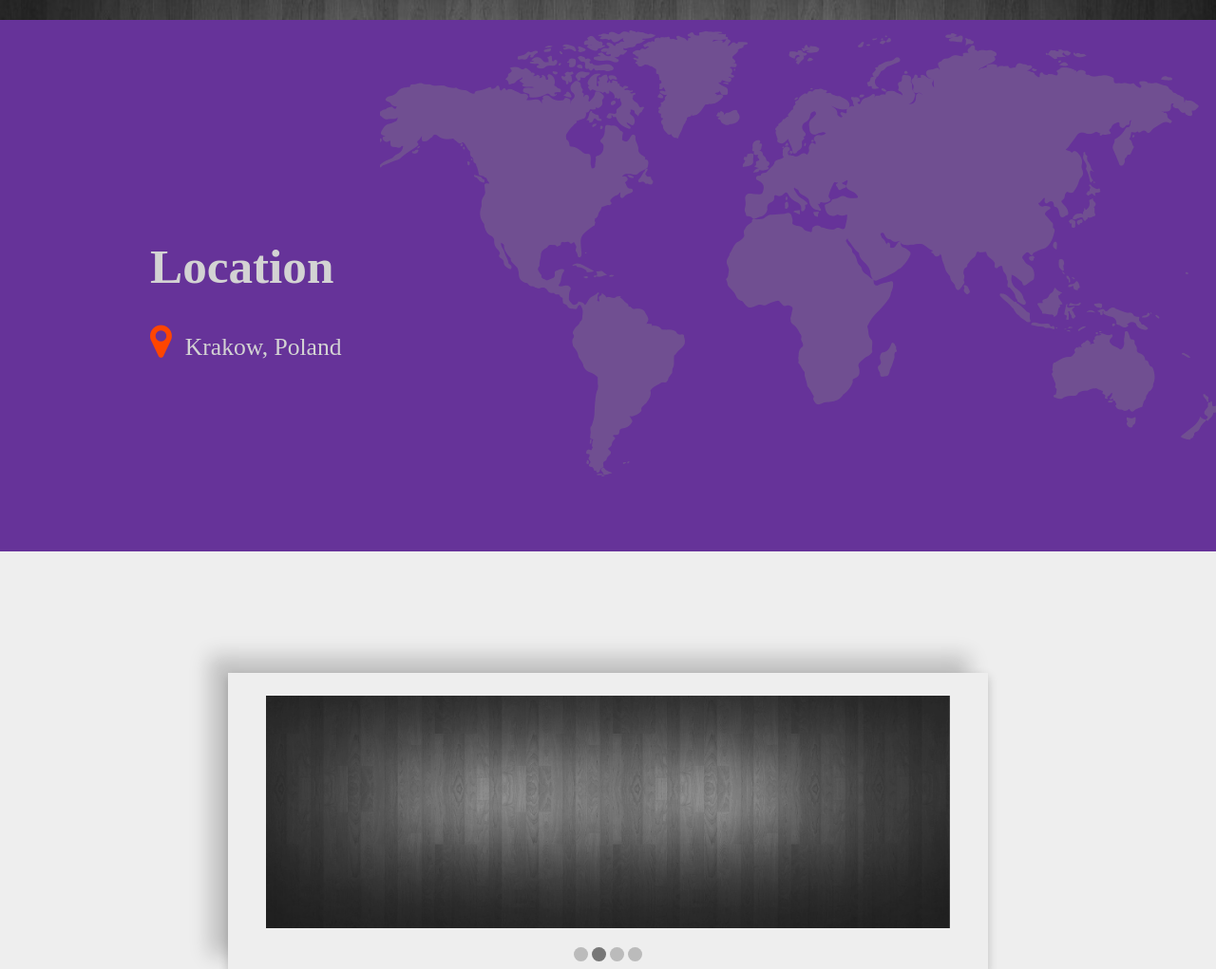
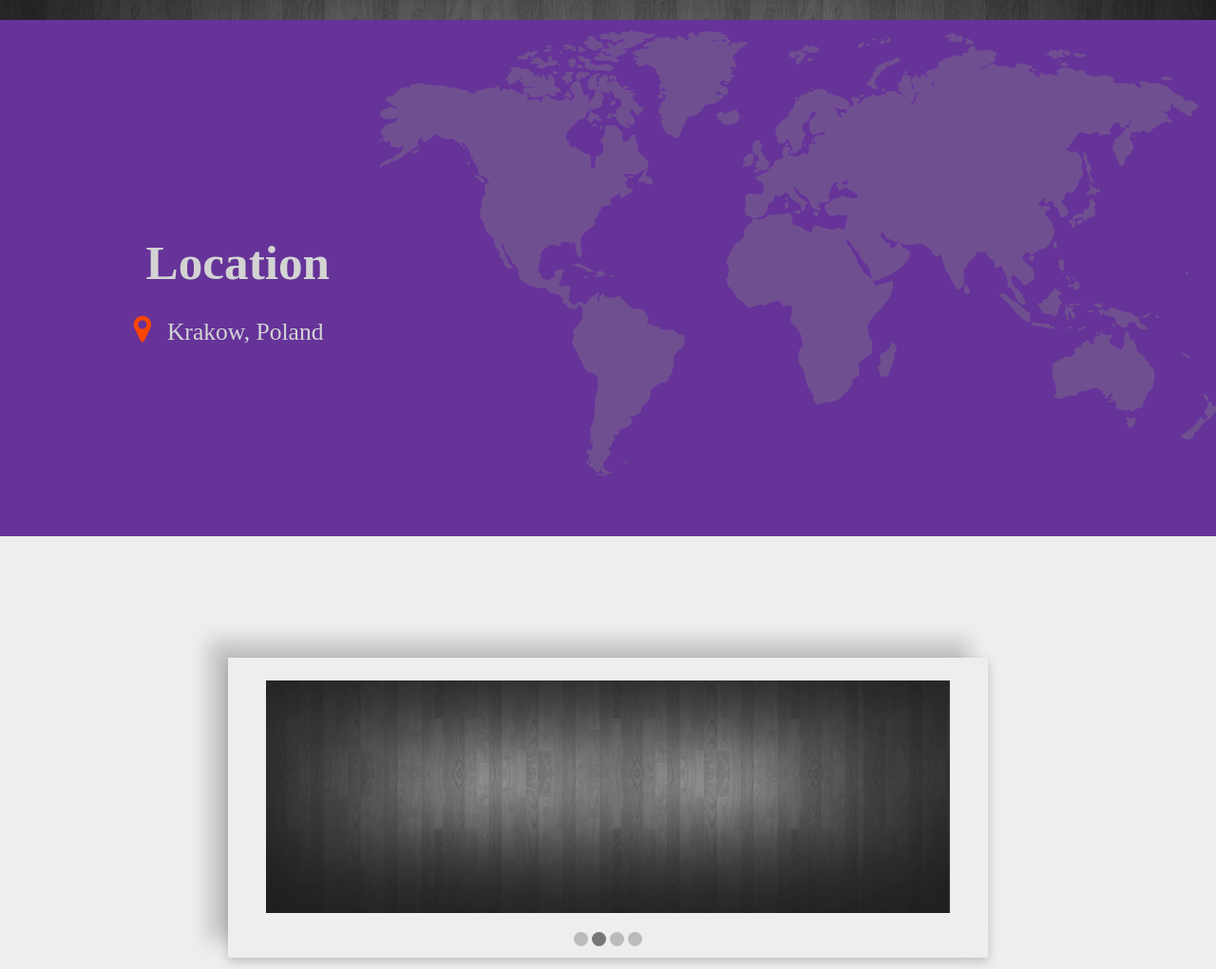
Before and after one commit to rusty-2/personal-website-app, a plain HTML site: page index.html in a window 1280 px wide. Shown: the part 1035-2056 px from the top of the page at 95% size. Drawn offline with nearby package versions, Linux system fonts and the light colour scheme.

Commit message:
change location font-size

```diff
--- a/main.css
+++ b/main.css
@@ -283,15 +283,15 @@ h1 {
 
 #location-header {
     margin: 0;
-    padding: 30px;
+    padding: 2vw;
     font-size: 4vw;
     color: lightgray;
 }
 
 #location-marker {
-    padding: 0px 10px 0px 30px;
+    padding: 0px 1vw 0px 1vw;
     color: orangered;
-    font-size: 250%;
+    font-size: 2.5vw;
 }
 
 #location-container {
```
